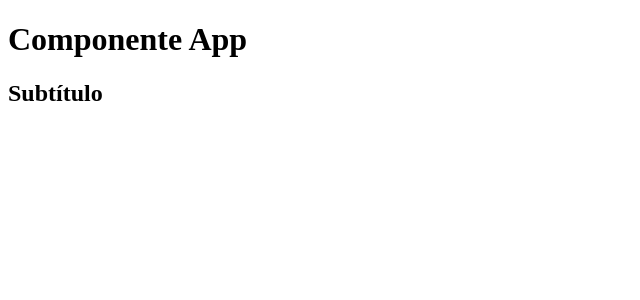
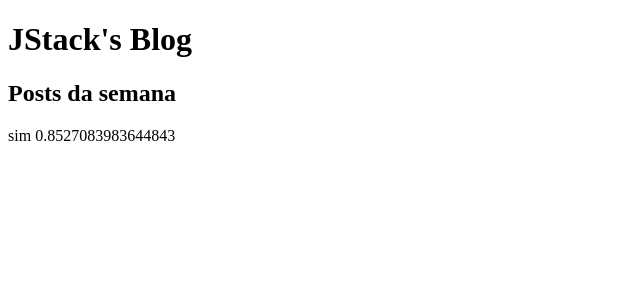
Before and after one commit to andersonkaiti/react-fundamentos, a React app: page / in a window 1280 px wide. Shown: the top 300 px of the page, without its empty margins (0-640 px from the left). Built offline with nearby package versions, Linux system fonts and the light colour scheme; the HTML template or start-up script is replaced by a standard one.

Commit message:
:sparkles: feat(jsx): add example using JavaScript expressions inside JSX

```diff
--- a/src/App.jsx
+++ b/src/App.jsx
@@ -1,8 +1,14 @@
+const category = 'Posts da semana'
+
 export default function App() {
   return (
     <>
-      <h1>Componente App</h1>
-      <h2>Subtítulo</h2>
+      <h1>JStack's Blog</h1>
+      <h2>{category}</h2>
+      <p>
+        {console.log('Log de dentro do JSX')} {1 ? 'sim' : 'não'}{' '}
+        {Math.random()}
+      </p>
     </>
   )
 }
```
